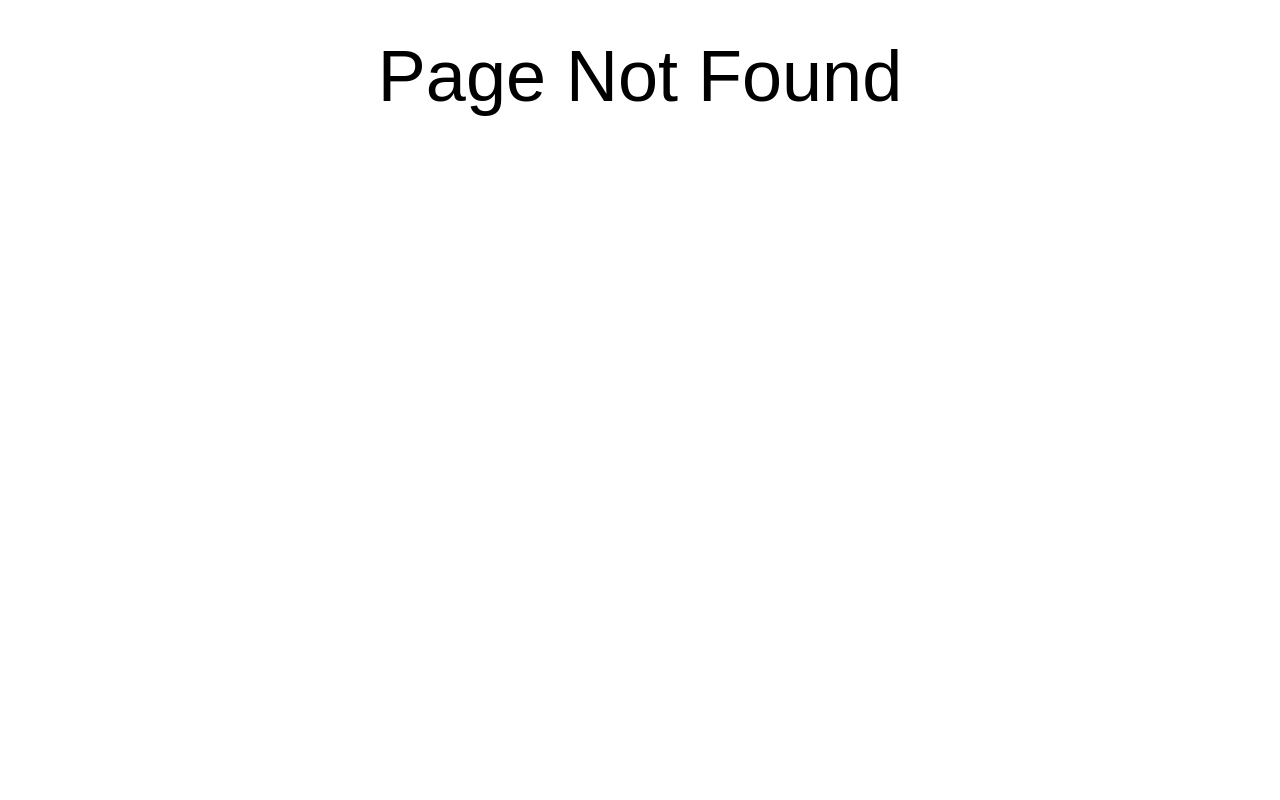
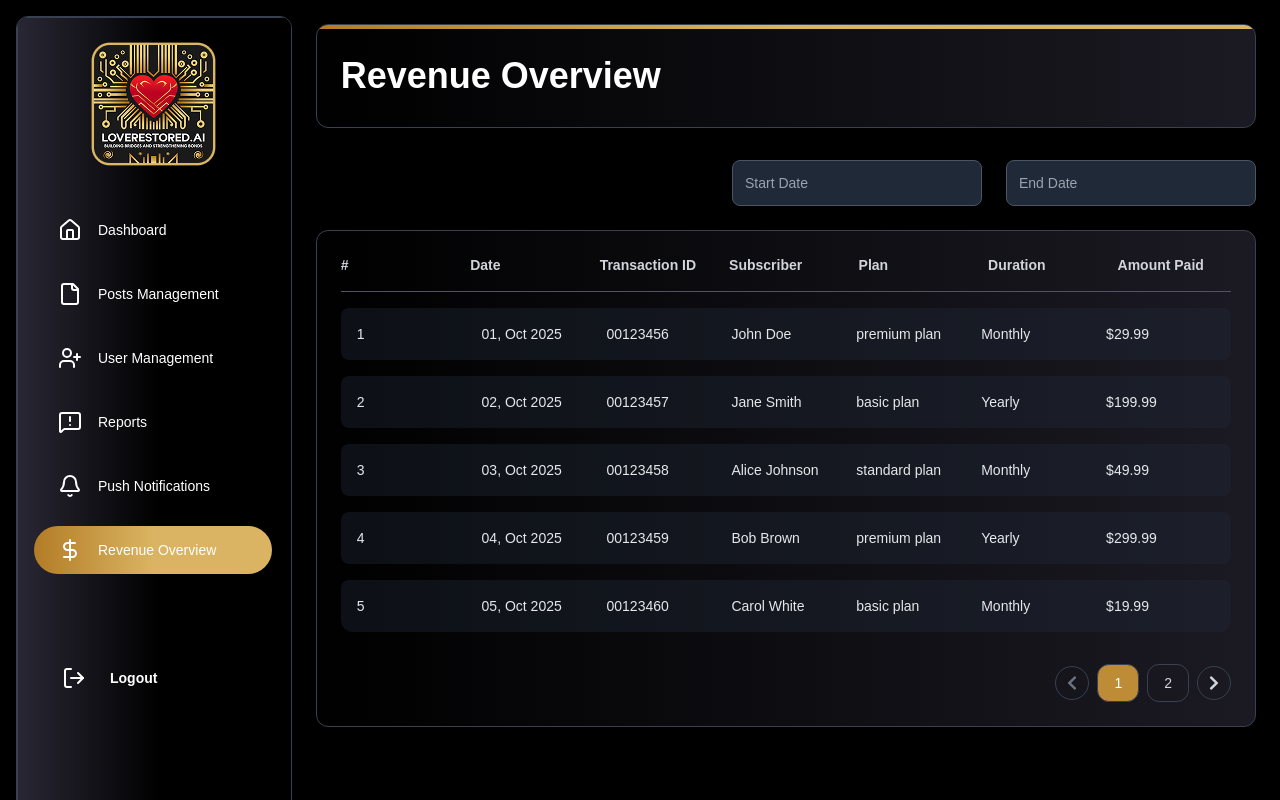
Before and after one commit to dignitestudios-dev/Love-Restored.ai, a React (Vite) app: page /app/revenue in a window 1280 px wide. Before the commit this address had no page. Built offline with nearby package versions, Linux system fonts and the light colour scheme; a web font is replaced by a local one; what @fingerprintjs/fingerprintjs would draw is missing.

Commit message:
updated revenue page

```diff
--- a/src/App.jsx
+++ b/src/App.jsx
@@ -22,6 +22,7 @@ import Reports from "./pages/app/Reports";
 import Login from "./pages/authentication/Login";
 import ReportDetails from "./pages/app/ReportDetails";
 import PostDetails from "./pages/app/PostDetails";
+import RecentSubscriptionTable from "./pages/app/RecentSubscriptionTable";
 
 
 function App() {
@@ -52,7 +53,7 @@ function App() {
         <Route path="post-details/:id" element={<PostDetails />} />
         <Route path="reports" element={<Reports />} />
         <Route path="report-details/:id" element={<ReportDetails />} />
-                <Route path="transactions" element={<Transactions />} />
+                <Route path="revenue" element={<RecentSubscriptionTable />} />
 
       </Route>
 
--- a/src/pages/app/RecentSubscriptionTable.jsx
+++ b/src/pages/app/RecentSubscriptionTable.jsx
@@ -83,8 +83,17 @@ const RecentSubscriptionTable = () => {
   };
 
   return (
-    <div className="min-h-screen pt-2">
-      {/* <div className="flex flex-wrap gap-6 items-center justify-end mb-6">
+    <div className="min-h-screen pt-2 p-6">
+       <div className="background-gradients relative p-6 rounded-xl text-white shadow-md border border-gray-700 overflow-hidden mt-4 mb-4">
+        {/* Accent Bar */}
+        <div className="absolute top-0 left-0 w-full h-1 button-bg rounded-t-3xl" />
+
+        {/* Title + Icon */}
+        <div className="flex items-center justify-between">
+          <h1 className="text-[32px] md:text-[36px] font-bold">Revenue Overview</h1>
+        </div>
+      </div>
+      <div className="flex flex-wrap gap-6 items-center justify-end mb-6">
         <DatePickerField
           label="Start Date"
           value={startDate}
@@ -96,7 +105,7 @@ const RecentSubscriptionTable = () => {
           onChange={setEndDate}
           minDate={startDate}
         />
-      </div> */}
+      </div>
 
       <div className="mb-4 background-gradients border border-gray-700 p-6 rounded-xl mt-2">
         <div className="w-full rounded-xl overflow-x-auto space-y-4">
--- a/src/pages/app/Transactions.jsx
+++ b/src/pages/app/Transactions.jsx
@@ -126,23 +126,21 @@ const Transactions = () => {
       </div>
 
       {/* ---------- 📜 Table Section ---------- */}
-      {activeTab === "bookings" && (
-        <div className="background-gradients border border-gray-700 rounded-xl p-6 mb-6">
+       <div className="mb-4 background-gradients border border-gray-700 p-6 rounded-xl mt-2">
         <div className="w-full rounded-xl overflow-x-auto space-y-4">
           {/* Table Header */}
-            <div className="grid grid-cols-7 gap-4 text-left text-sm font-semibold text-gray-300 border-b border-gray-700 pb-4">
+          <div className="grid grid-cols-7 gap-4 text-left text-sm font-semibold text-gray-300 border-b border-gray-600 pb-4">
             <div>#</div>
-              <div>Lister Name</div>
-              <div>User Name</div>
-              <div>Total Price</div>
-              <div>Platform Fee</div>
-              <div>Admin Commission</div>
-              <div>Join Date</div>
-              {/* <div>Actions</div> */}
+            <div>Date</div>
+            <div>Transaction ID</div>
+            <div>Subscriber</div>
+            <div>Plan</div>
+            <div>Duration</div>
+            <div>Amount Paid</div>
           </div>
 
           {/* Table Rows */}
-            {displayedTxns.length === 0
+          {displayedSubs.length === 0
             ? Array(5)
                 .fill(0)
                 .map((_, idx) => (
@@ -150,31 +148,29 @@ const Transactions = () => {
                     key={idx}
                     className="grid grid-cols-7 gap-4 items-center text-sm text-gray-200 bg-gray-800 bg-opacity-40 p-4 rounded-lg animate-pulse"
                   >
-                      {Array(8)
+                    {Array(7)
                       .fill(0)
                       .map((__, i) => (
                         <div key={i} className="h-6 bg-gray-700 rounded-lg"></div>
                       ))}
                   </div>
                 ))
-              : displayedTxns.map((txn, idx) => (
+            : displayedSubs.map((sub, idx) => (
                 <div
-                    key={txn._id}
+                  key={sub._id}
                   className="grid grid-cols-7 gap-4 items-center text-sm text-gray-200 bg-gray-800 bg-opacity-40 p-4 rounded-lg hover:bg-opacity-60 transition"
                 >
                   <div>{(page - 1) * itemsPerPage + idx + 1}</div>
-                    <div>{txn.lister.name}</div>
-                    <div>{txn.user.name}</div>
-                    <div>${txn.totalPrice}</div>
-                    <div>${txn.platformFee}</div>
-                    <div>
-                      {txn.adminCommission}% (${txn.adminCommissionAmount})
-                    </div>
-                    <div>{moment(txn.createdAt).format("DD, MMM YYYY")}</div>
+                  <div>{moment(sub.createdAt).format("DD, MMM YYYY")}</div>
+                  <div>{sub._id.slice(-8).toUpperCase()}</div>
+                  <div>{sub.user?.name || "N/A"}</div>
+                  <div>{sub.productId.replace(/_/g, " ")}</div>
+                  <div>{sub.subscriptionPlan}</div>
+                  <div>${sub.subscriptionPrice.toFixed(2)}</div>
                   {/* <div>
                     <button
-                        onClick={() => handleViewClick(txn._id)}
-                        className="text-white border border-gray-700 bg-gray-900 p-2 cursor-pointer items-center flex bg-opacity-80 rounded-full hover:bg-opacity-100 transition"
+                      onClick={() => handleViewClick(sub._id)}
+                      className="text-white border border-gray-700 bg-gray-900 p-2 cursor-pointer items-center flex bg-opacity-80  rounded-full hover:bg-opacity-100 transition"
                     >
                       <FaEye className="w-4 h-4 mr-2 text-[#DAB462]" /> View
                     </button>
@@ -191,11 +187,6 @@ const Transactions = () => {
           setCurrentPage={page}
         />
       </div>
-      )}
-
-      {/* {activeTab === "subscriptions" && (
-        <Rece ntSubscriptionTable startDate={startDate} endDate={endDate} />
-      )} */}
     </div>
   );
 };
--- a/src/static/Sidebar.jsx
+++ b/src/static/Sidebar.jsx
@@ -39,6 +39,6 @@ export const sidebarData = [
   {
     title: "Revenue Overview",
     icon: <DollarSign />,  // Bell is perfect for notifications
-    link: "/app/transactions",
+    link: "/app/revenue",
   },
 ];
```
Lines whose indentation alone changed are shown as unchanged.
